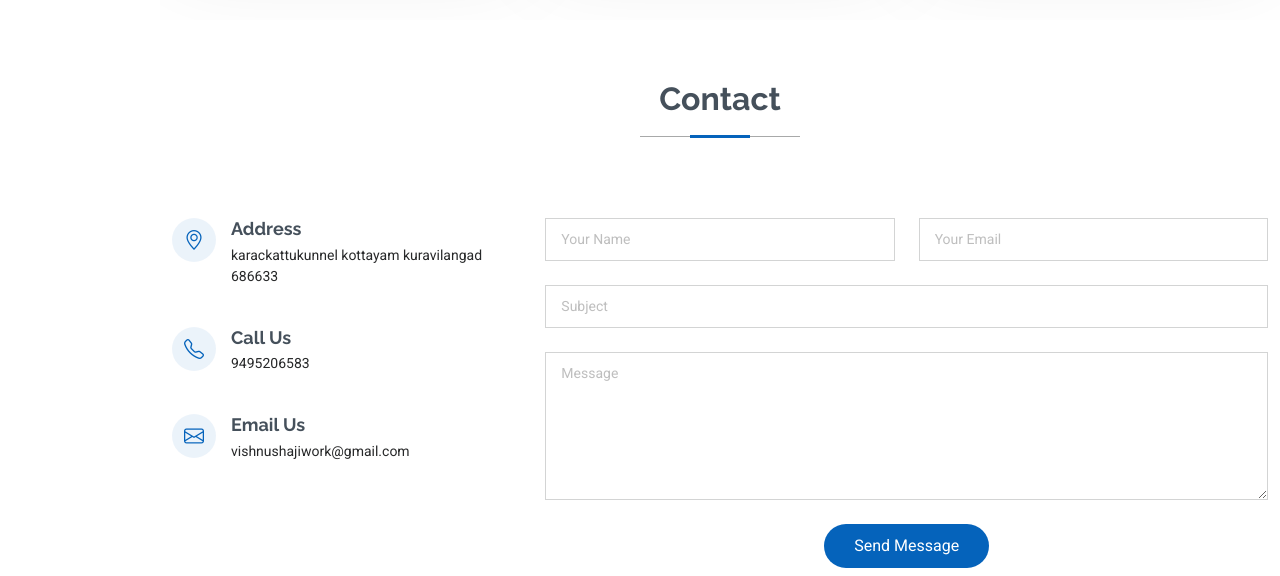
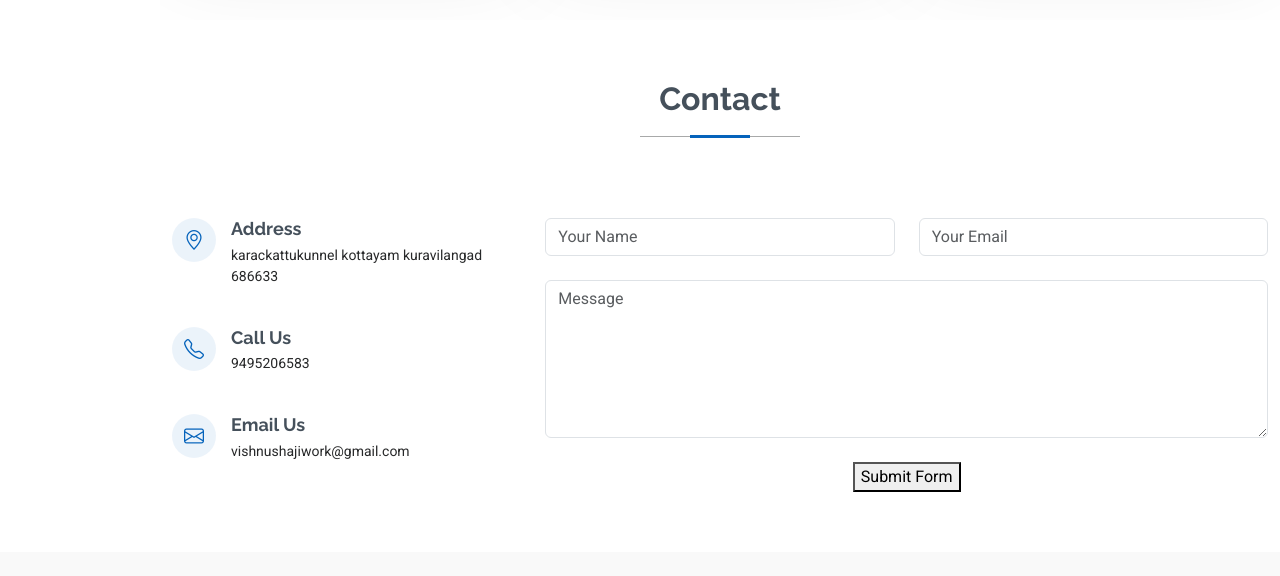
Before and after one commit to vishnushaji9/porfolio, a plain HTML site: page index.html in a window 1280 px wide. Shown: the part 3955-4531 px from the top of the page. Drawn offline with Linux system fonts and the light colour scheme.

Commit message:
Update index.html

```diff
--- a/index.html
+++ b/index.html
@@ -376,37 +376,33 @@
 
           </div>
 
+       <!--  start conatact form -->
           <div class="col-lg-8">
-            <form a method="post" class="php-email-form" data-aos="fade-up" data-aos-delay="200">
+  <form action="https://api.web3forms.com/submit" method="POST">
     <div class="row gy-4">
+      <input type="hidden" name="access_key" value="0ec78b4b-73d6-4589-916f-0e4c635c2807">
 
       <div class="col-md-6">
-                  <input type="text" id="yourname" name="name" class="form-control" placeholder="Your Name" required="" >
+        <input class="form-control" type="text" placeholder="Your Name" name="name" required>
       </div>
 
-                <div class="col-md-6 ">
-                  <input type="email" id="youremail" class="form-control" name="email" placeholder="Your Email" required="">
+      <div class="col-md-6">
+        <input class="form-control" type="email" placeholder="Your Email" name="email" required>
       </div>
 
       <div class="col-md-12">
-                  <input type="text" id="subject" class="form-control" name="subject" placeholder="Subject" required="">
+        <textarea class="form-control" rows="6" name="message" placeholder="Message" required></textarea>
       </div>
 
-                <div class="col-md-12">
-                  <textarea id="message" class="form-control" name="message" rows="6" placeholder="Message" required=""></textarea>
-                </div>
+      <input type="checkbox" name="botcheck" class="hidden" style="display: none;">
 
       <div class="col-md-12 text-center">
-                  <div class="loading">Loading</div>
-                  <div class="error-message"></div>
-                  <div class="sent-message">Your message has been sent. Thank you!</div>
-
-                  <button  type="submit">Send Message</button>
+        <button type="submit" class="btn-submit">Submit Form</button>
       </div>
-
     </div>
   </form>
-          </div><!-- End Contact Form -->
+</div>
+         <!-- End Contact Form -->
 
         </div>
 
```
Lines whose indentation alone changed are shown as unchanged.
